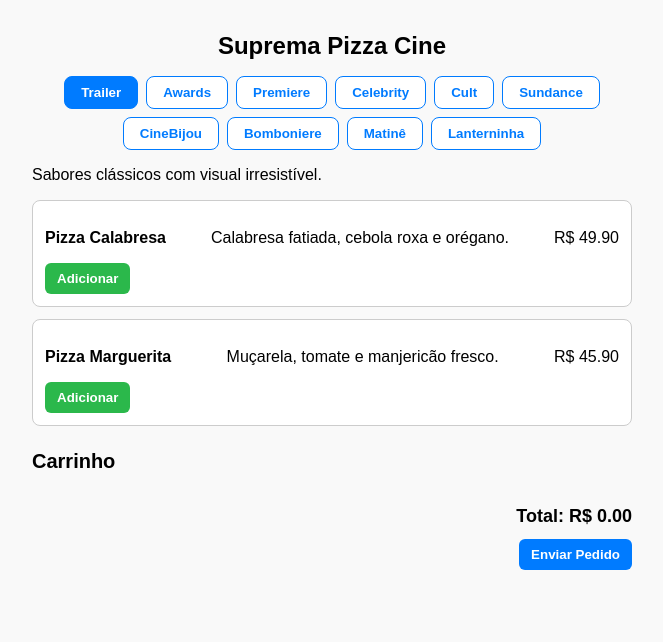
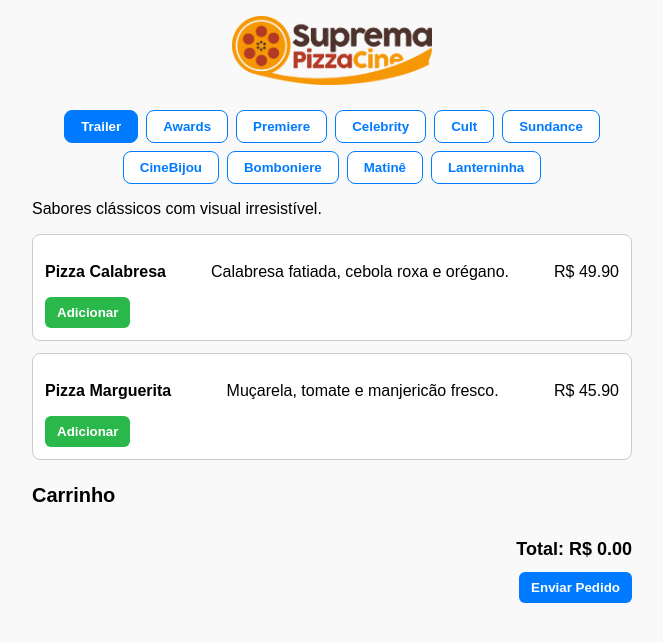
Before and after one commit to guilhermeburgheri/FrontendPizzaria, a React (Create React App) app: page / in a window 1280 px wide. Shown: the top 642 px of the page, without its empty margins (308-971 px from the left). Built offline with nearby package versions, Linux system fonts and the light colour scheme.

Commit message:
Adicionando logo ao aplicativo.

```diff
--- a/src/App.css
+++ b/src/App.css
@@ -1,4 +1,3 @@
-/* src/App.css */
 body {
   font-family: Arial, sans-serif;
   background-color: #f9f9f9;
@@ -78,6 +77,17 @@ body {
   font-weight: bold;
 }
 
+.logo-imagem {
+  max-width: 200px;
+  height: auto;
+  display: block;
+  margin: 0 auto;
+}
+
+.logo {
+  margin-bottom: 25px; /* Ajuste o valor conforme necessário */
+}
+
 .abas {
   display: flex;
   flex-wrap: wrap;
--- a/src/App.js
+++ b/src/App.js
@@ -47,7 +47,9 @@ export default function App() {
 
   return (
     <div className="container">
-      <h1 className="titulo">Suprema Pizza Cine</h1>
+      <div className="logo">
+        <img src="/LogoSuprema.png" alt="Suprema Pizza Cine Logo" className="logo-imagem" />
+      </div>
 
       <div className="abas">
         {Object.keys(categorias).map((cat) => (
```
Also changed, not shown: public/LogoSuprema.png (added).
